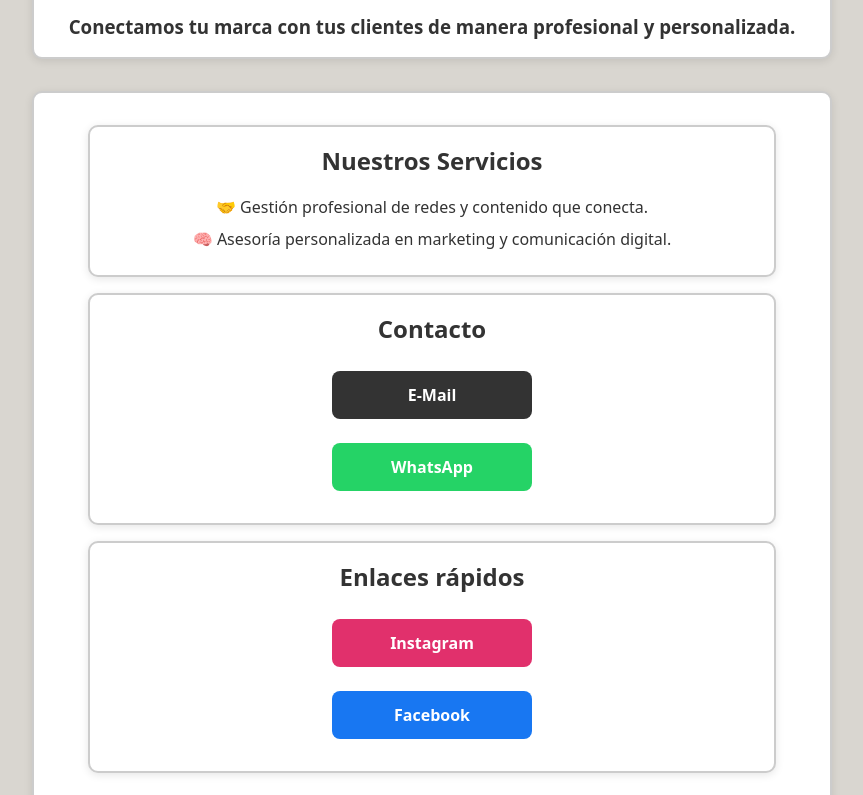
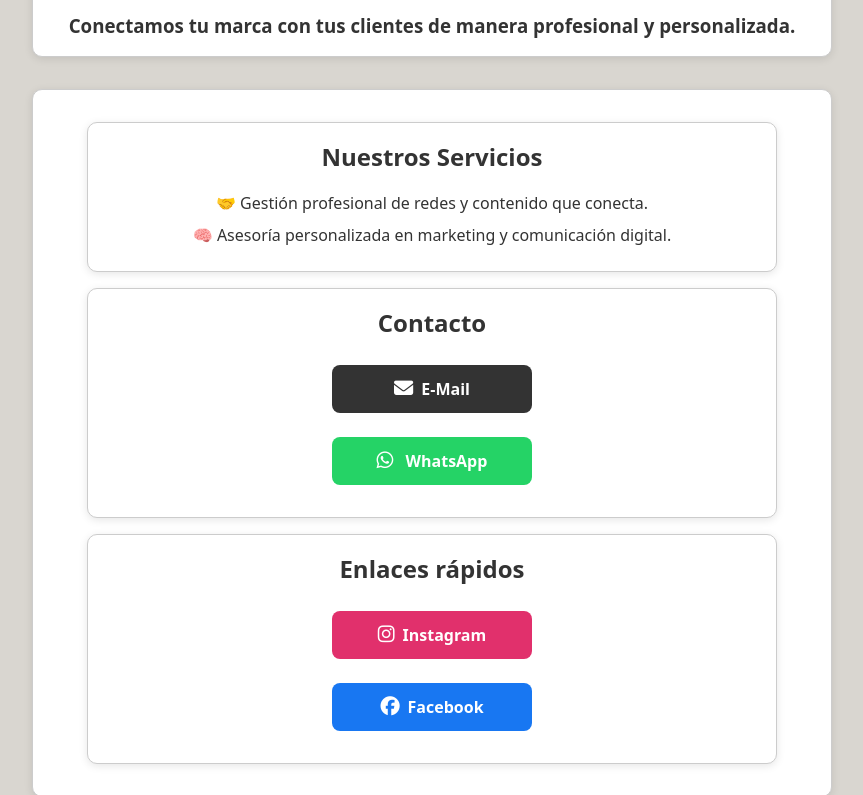
Before and after one commit to bloodfest007/LandingPage, a plain HTML site: page Landing/index.html in a window 1280 px wide. Shown: the part 465-1260 px from the top of the page, without its empty margins (208-1071 px from the left). Drawn offline with Linux system fonts and the light colour scheme.

Commit message:
Cambios en botones
Se añadió iconos de redes sociales de Font Awesome como tambien se hizo ajustes al css donde se integra el icono al botón.

```diff
--- a/Landing/css/styles.css
+++ b/Landing/css/styles.css
@@ -38,7 +38,7 @@ header, main, footer, section {
     padding: 1rem;
     text-align: center;
     background-color: var(--box-color);
-    border: 2px solid var(--border-color);
+    border: 0.5px solid var(--border-color);
     border-radius: 10px;
     box-shadow: 0 2px 8px rgba(0, 0, 0, 0.1);
 }
@@ -98,6 +98,11 @@ p {
     background-color: var(--btn-facebook);
 }
 
+.btn i {
+    margin-right: 8px;  /* Espacio entre ícono y texto */
+    font-size: 1.2rem;  /* Tamaño del ícono */
+}
+
 /* Responsive */
 @media (max-width: 600px) {
     header .logo {
--- a/Landing/index.html
+++ b/Landing/index.html
@@ -5,6 +5,7 @@
     <meta name="viewport" content="width=device-width, initial-scale=1.0">
     <title>Luxora Studios</title>
     <link rel="stylesheet" href="css/styles.css">
+    <link rel="stylesheet" href="https://cdnjs.cloudflare.com/ajax/libs/font-awesome/6.5.0/css/all.min.css"> <!-- Libreria para iconos -->
 </head>
 <body>
     <header> <!-- Encabezado -->
@@ -20,17 +21,18 @@
 
         </section>
 
+        <!-- Botones, la etiqueta i es para los iconos, se invoca la clase fab fa... -->
         <section class ="contacto">
             <h2>Contacto</h2>
-            <p><a href="mailto:luxorastudios07@gmail.com" class="btn btn--email">E-Mail</a></p>
-            <p><a href="https://wa.me/573017419417" target="_blank" class="btn btn--whatsapp">WhatsApp</a></p>
+            <p><a href="mailto:luxorastudios07@gmail.com" class="btn btn--email"><i class="fas fa-envelope"></i>E-Mail</a></p>
+            <p><a href="https://wa.me/573017419417" target="_blank" class="btn btn--whatsapp"><i class="fab fa-whatsapp"></i> WhatsApp</a></p>
 
         </section>
 
         <section class="links">
             <h2>Enlaces rápidos</h2>
-            <p><a href="#" class="btn btn--instagram">Instagram</a></p>
-            <p><a href="#" class="btn btn--facebook">Facebook</a></p>
+            <p><a href="#" class="btn btn--instagram"><i class="fab fa-instagram"></i>Instagram</a></p>
+            <p><a href="#" class="btn btn--facebook"><i class="fab fa-facebook"></i>Facebook</a></p>
 
         </section>
 
```
